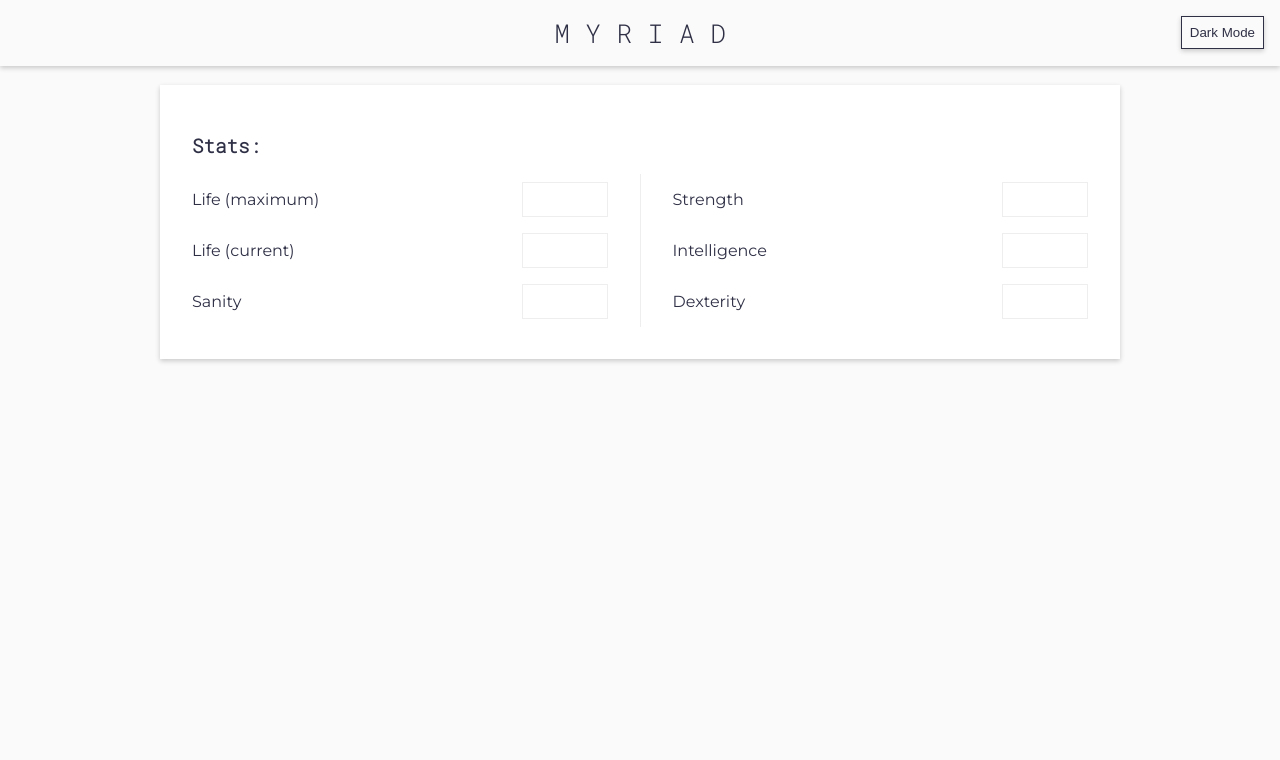
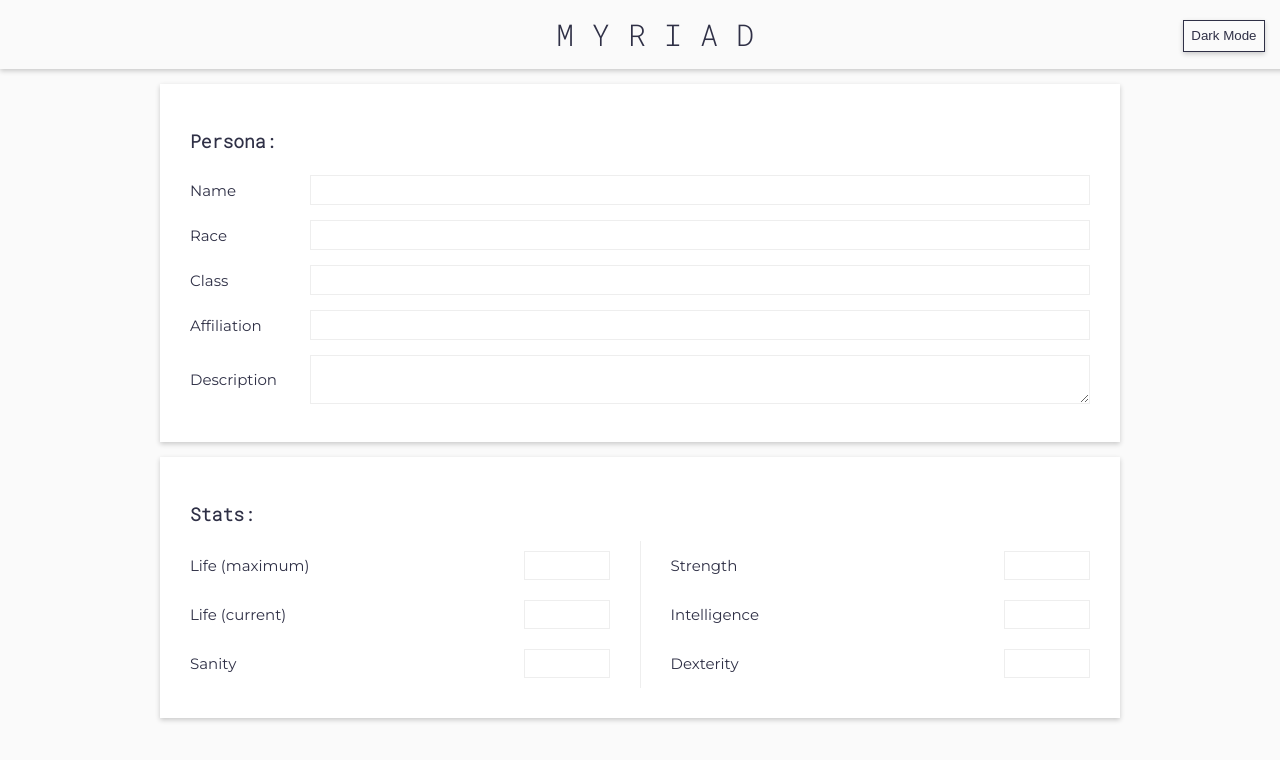
Before and after one commit to zombie9/myriad, a React (Create React App) app: page / in a window 1280 px wide. Shown: the top 760 px of the page. Built offline with nearby package versions, Linux system fonts and the light colour scheme.

Commit message:
update panel types

```diff
--- a/package.json
+++ b/package.json
@@ -1,5 +1,5 @@
 {
-  "name": "big-idea",
+  "name": "myriad",
   "version": "0.1.0",
   "private": true,
   "dependencies": {
--- a/src/GlobalStyles.js
+++ b/src/GlobalStyles.js
@@ -18,12 +18,20 @@ const GlobalStyles = createGlobalStyle`
     src: url(${Montserrat});
   }
 
+  :root {
+    font-size: 13px;
+
+    @media only screen and (min-width: 720px) {
+      font-size: 15px;
+  }
+  }
+
   body {
     margin: 0;
     padding: 0;
     background: ${({ theme }) => theme.background};
     color: ${({ theme }) => theme.primary};
-    transition: all 1s linear;
+    transition: background-color 0.5s linear;
     font-family: 'Montserrat';
     -webkit-font-smoothing: antialiased;
     -moz-osx-font-smoothing: grayscale;
--- a/src/components/Container.jsx
+++ b/src/components/Container.jsx
@@ -8,7 +8,7 @@ import { Panel } from './Panel';
 const StyledContainer = styled.div`
   margin: 0 auto;
   font-size: calc(10px + 2vmin);
-  padding: 5.3rem 0;
+  padding: 5.6rem 0;
   max-width: 960px;
 `;
 
@@ -16,7 +16,14 @@ export const Container = () => {
   return (
     <StyledContainer>
       {content.map((section, index) => {
-        return <Panel section={section.title} pods={section.pods} key={index} />;
+        return (
+          <Panel
+            section={section.title}
+            sectionType={section.type}
+            pods={section.pods}
+            key={index}
+          />
+        );
       })}
     </StyledContainer>
   );
--- a/src/components/Header.jsx
+++ b/src/components/Header.jsx
@@ -4,17 +4,20 @@ import styled from 'styled-components';
 const StyledHeader = styled.header`
   display: flex;
   flex-direction: column;
-  align-items: center;
+  align-items: left;
   justify-content: center;
-  font-size: calc(10px + 2vmin);
-  padding: 1rem 0;
+  font-size: 2rem;
+  padding: 1rem;
   box-shadow: 0 2px 5px 0 rgba(0, 0, 0, 0.2);
   position: fixed;
   top: 0;
   left: 0;
   width: 100%;
   background: ${({ theme }) => theme.background};
-  transition: all 1s linear;
+
+  @media only screen and (min-width: 720px) {
+    align-items: center;
+  }
 `;
 
 export const Header = () => {
--- a/src/components/Panel.jsx
+++ b/src/components/Panel.jsx
@@ -2,12 +2,15 @@ import React from 'react';
 import styled from 'styled-components';
 
 const Box = styled.div`
-  padding: 2rem;
+  padding: 1rem;
   background: ${({ theme }) => theme.panel};
   box-shadow: 0 2px 5px 0 rgba(0, 0, 0, 0.2);
   margin-bottom: 1rem;
   font-size: 1rem;
-  transition: all 1s linear;
+
+  @media only screen and (min-width: 720px) {
+    padding: 2rem;
+  }
 `;
 
 const BoxHeader = styled.h2`
@@ -17,11 +20,19 @@ const BoxHeader = styled.h2`
 const BoxBody = styled.div`
   display: flex;
   justify-content: space-between;
+  flex-direction: column;
+
+  @media only screen and (min-width: 720px) {
+    flex-direction: row;
+  }
 `;
 
-const Pod = styled.div`
+const DualPod = styled.div`
   display: flex;
   flex-direction: column;
+  width: 100%;
+
+  @media only screen and (min-width: 720px) {
     width: 50%;
 
     &:first-child {
@@ -32,21 +43,30 @@ const Pod = styled.div`
     &:last-child {
       padding-left: 2em;
     }
+  }
+`;
+
+const SinglePod = styled.div`
+  display: flex;
+  flex-direction: column;
+  width: 100%;
 `;
 
 const Field = styled.div`
   display: flex;
   justify-content: space-between;
+  align-items: center;
 `;
 
-const FieldInput = styled.input`
+const NumberField = styled.input`
+  padding: 0.3rem;
   margin: 0.5rem 0;
   width: 5rem;
   background: none;
   border: 1px solid ${({ theme }) => theme.secondary};
   text-align: right;
   color: ${({ theme }) => theme.primary};
-  font-size: 1em;
+  font-size: 0.9em;
   font-family: 'Roboto Mono';
 
   &:focus {
@@ -55,7 +75,44 @@ const FieldInput = styled.input`
   }
 `;
 
-export const Panel = ({ section, pods }) => {
+const LineField = styled.input`
+  padding: 0.3rem;
+  margin: 0.5rem 0;
+  width: 100%;
+  background: none;
+  border: 1px solid ${({ theme }) => theme.secondary};
+  color: ${({ theme }) => theme.primary};
+  font-size: 1rem;
+  font-family: 'Montserrat';
+
+  &:focus {
+    outline: none;
+    border: 1px solid ${({ theme }) => theme.primary};
+  }
+`;
+
+const TextField = styled.textarea`
+  padding: 0.3rem;
+  margin: 0.5rem 0;
+  width: 100%;
+  background: none;
+  border: 1px solid ${({ theme }) => theme.secondary};
+  color: ${({ theme }) => theme.primary};
+  font-size: 1rem;
+  font-family: 'Montserrat';
+  resize: vertical;
+
+  &:focus {
+    outline: none;
+    border: 1px solid ${({ theme }) => theme.primary};
+  }
+`;
+
+const FieldLabel = styled.label`
+  min-width: 8rem;
+`;
+
+export const Panel = ({ section, sectionType, pods }) => {
   return (
     <Box>
       <BoxHeader>
@@ -63,18 +120,39 @@ export const Panel = ({ section, pods }) => {
       </BoxHeader>
       <BoxBody>
         {pods.map((pod, index) => {
+          {
+            if (sectionType === 'dual') {
               return (
-            <Pod key={index}>
+                <DualPod key={index}>
                   {pod.map((field, index) => {
                     return (
                       <Field key={index}>
                         <p>{field.name}</p>
-                    <FieldInput type="text" />
+                        {field.type === 'number' && <NumberField type="text" />}
+                        {field.type === 'line' && <LineField type="text" />}
                       </Field>
                     );
                   })}
-            </Pod>
+                </DualPod>
               );
+            }
+            if (sectionType === 'single') {
+              return (
+                <SinglePod key={index}>
+                  {pod.map((field, index) => {
+                    return (
+                      <Field key={index}>
+                        <FieldLabel>{field.name}</FieldLabel>
+                        {field.type === 'number' && <NumberField type="text" />}
+                        {field.type === 'line' && <LineField type="text" />}
+                        {field.type === 'text' && <TextField spellCheck="false" />}
+                      </Field>
+                    );
+                  })}
+                </SinglePod>
+              );
+            }
+          }
         })}
       </BoxBody>
     </Box>
--- a/src/components/ThemeToggle.jsx
+++ b/src/components/ThemeToggle.jsx
@@ -8,7 +8,7 @@ const Button = styled.button`
   cursor: pointer;
   padding: 0.5rem;
   position: fixed;
-  top: 1rem;
+  top: 1.3rem;
   right: 1rem;
   box-shadow: 0 2px 5px 0 rgba(0, 0, 0, 0.2);
   z-index: 100;
--- a/src/data/content.js
+++ b/src/data/content.js
@@ -1,6 +1,35 @@
 export const content = [
   {
+    title: 'Persona',
+    type: 'single',
+    pods: [
+      [
+        {
+          name: 'Name',
+          type: 'line'
+        },
+        {
+          name: 'Race',
+          type: 'line'
+        },
+        {
+          name: 'Class',
+          type: 'line'
+        },
+        {
+          name: 'Affiliation',
+          type: 'line'
+        },
+        {
+          name: 'Description',
+          type: 'text'
+        }
+      ]
+    ]
+  },
+  {
     title: 'Stats',
+    type: 'dual',
     pods: [
       [
         {
```
Also changed, not shown: 1 other file (tests, documents, lock files or other folders). Lines whose indentation alone changed are shown as unchanged.
